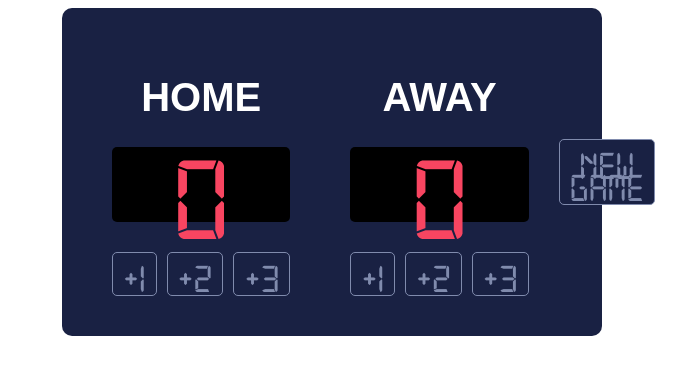
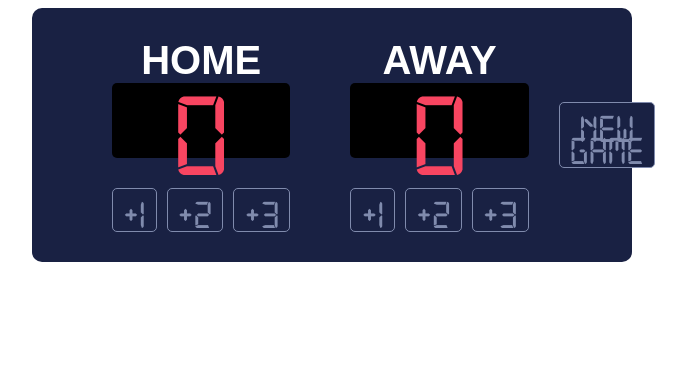
Before and after one commit to fffff615/basketball-scoreboard, a plain HTML site: page index.html in a window 1280 px wide. Shown: the whole page, without its empty margins (308-994 px from the left). Drawn offline with Linux system fonts and the light colour scheme; a web font is replaced by a local one.

```diff
--- a/styles.css
+++ b/styles.css
@@ -2,7 +2,7 @@
   background-color: #192143;
   width: 500px;
   height: auto;
-  padding: 20px;
+  padding: 10px 50px;
   margin: 0 auto;
   border-radius: 10px;
   display: flex;
@@ -20,6 +20,7 @@ h1 {
   font-weight: 800;
   font-size: 40px;
   text-align: center;
+  margin: 0;
 }
 
 @font-face {
```
